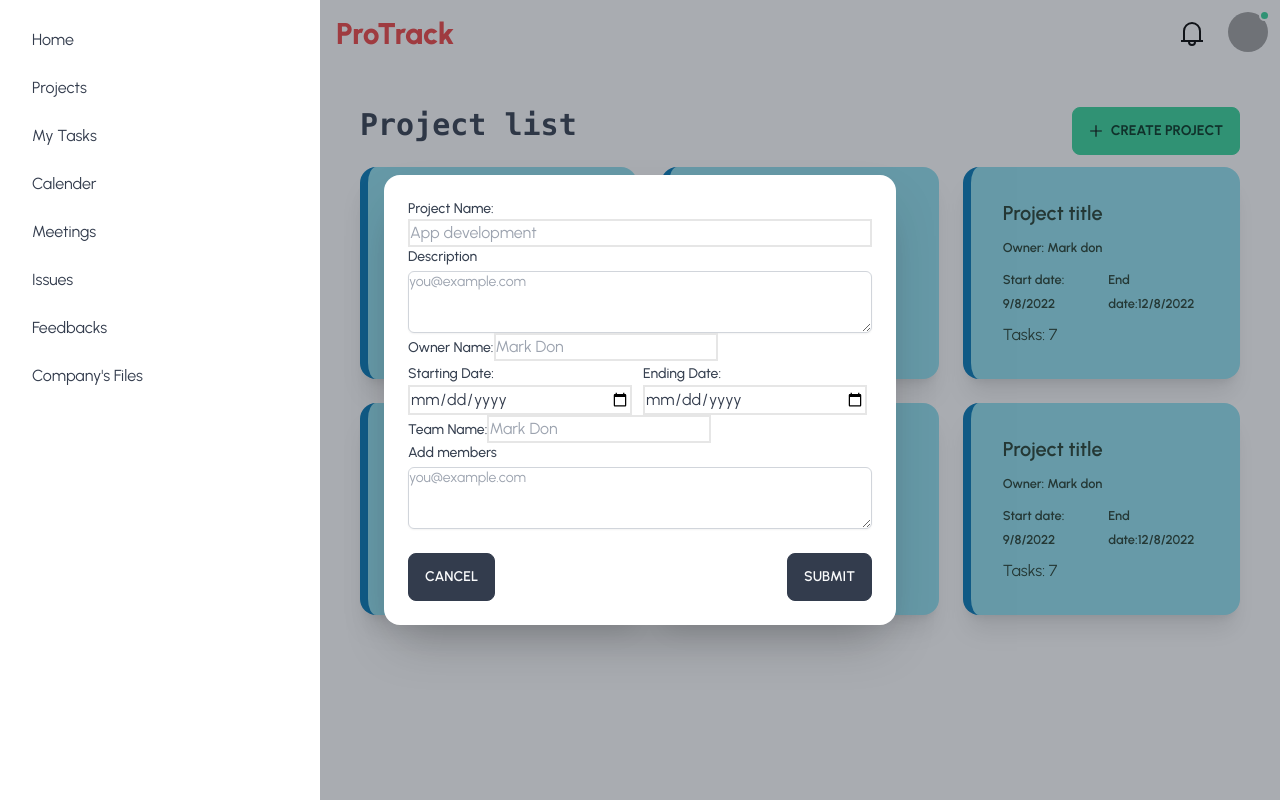
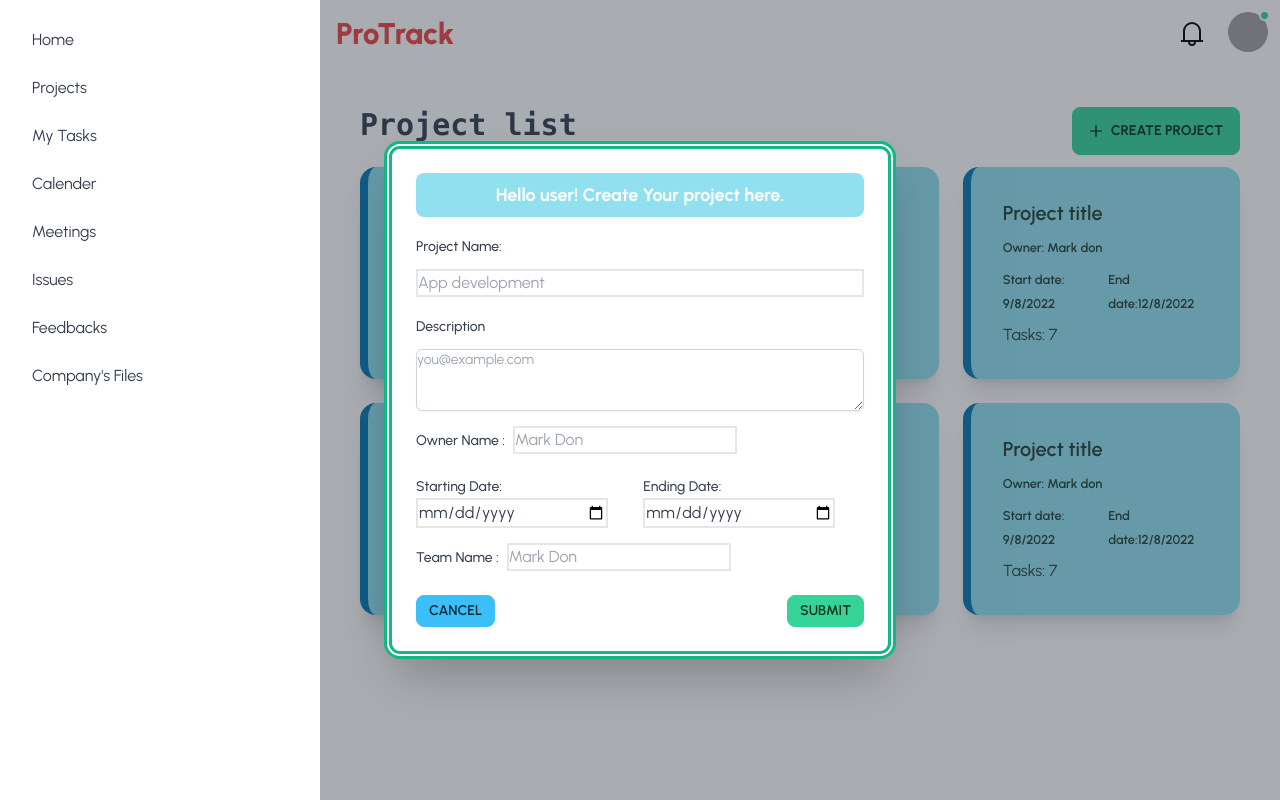
Before and after one commit to RAHUL573769/pro-track, a React (Create React App) app: page /dashboard/projects in a window 1280 px wide. Both pictures are taken after a click on the label "CREATE PROJECT". Shown: the top 800 px of the page. Built offline with nearby package versions, Linux system fonts and the light colour scheme; grey boxes are pictures that could not be loaded.

Commit message:
modal design modify

```diff
--- a/src/Components/Dashboard/AddProjectModal.jsx
+++ b/src/Components/Dashboard/AddProjectModal.jsx
@@ -8,16 +8,21 @@ const AddProjectModal = () => {
         console.log(data)
     }
     return (
-        <div className='grid justify-content-center'>
+        <div>
             {/* <!-- The button to open modal --> */}
             <label for="my-modal" class="btn btn-success font-bold mb-3"><GrAdd className="mr-2"></GrAdd>Create Project</label>
 
             {/* <!-- Put this part before </body> tag --> */}
             <input type="checkbox" id="my-modal" class="modal-toggle" />
             <div class="modal">
-                <div class="modal-box">
+                <div class="modal-box border-double border-8 border-emerald-500">
+
+                <div>
+                    <h3 class="font-bold text-lg text-center p-2 rounded-lg bg-seaBlue text-white">Hello user! Create Your project here.</h3>
+                </div>
+
                     <form onSubmit={handleSubmit(onSubmit)}>
-                        <label htmlFor="company-website" className="block text-sm font-medium text-gray-700">
+                        <label htmlFor="company-website" className="block text-sm mt-5 mb-3 font-medium text-gray-700">
                             Project Name:
                         </label>
 
@@ -30,7 +35,7 @@ const AddProjectModal = () => {
                             {...register("project-title")}
                         />
 
-                        <label htmlFor="about" className="block text-sm font-medium text-gray-700">
+                        <label htmlFor="about" className="block mt-5 mb-3  text-sm font-medium text-gray-700">
                             Description
                         </label>
 
@@ -43,72 +48,57 @@ const AddProjectModal = () => {
                             defaultValue={''}
                             {...register("about")}
                         />
-                        <label htmlFor="owner" className='"block text-sm font-medium text-gray-700'>Owner Name:</label>
+                        <label htmlFor="owner" className='inline-block mt-5 text-sm font-medium text-gray-700'>Owner Name :</label>
 
                         <input
                             type="text"
                             name="owner"
                             id="owner"
                             placeholder='Mark Don'
-                            className="border-solid border-2 border-base-200 w-56 "
+                            className="border-solid border-2 ml-2 border-base-200 w-56 "
                             {...register("owner")}
                         />
 
-                        <div className='flex'>
+                        <div className='flex mt-5'>
                             <div>
-                                <label htmlFor="start" className='"block text-sm font-medium text-gray-700'>Starting Date:</label>
+                                <label htmlFor="start" className='text-sm font-medium text-gray-700'>Starting Date:</label>
 
                                 <input
                                     type="date"
                                     name="start-date"
                                     id="start"
-                                    className="border-solid border-2 border-base-200 w-56 "
+                                    className="border-solid border-2 border-base-200 w-48"
                                     {...register("start-date")}
                                 />
 
                             </div>
 
                             <div>
-                                <label htmlFor="end" className='"block text-sm font-medium text-gray-700'>Ending Date:</label>
+                                <label htmlFor="end" className='text-sm font-medium text-gray-700'>Ending Date:</label>
 
                                 <input
                                     type="date"
                                     name="end-date"
                                     id="end"
-                                    className="border-solid border-2 border-base-200 w-56 "
+                                    className="border-solid border-2 border-base-200 w-48"
                                     {...register("end-date")}
                                 />
                             </div>
                         </div>
 
-                        <label htmlFor="owner" className='"block text-sm font-medium text-gray-700'>Team Name:</label>
+                        <label htmlFor="owner" className='inline-block text-sm mt-5 font-medium text-gray-700'>Team Name :</label>
 
                         <input
                             type="text"
                             name="team"
                             id="team"
                             placeholder='Mark Don'
-                            className="border-solid border-2 border-base-200 w-56 "
+                            className="border-solid border-2 ml-2 border-base-200 w-56 "
                             {...register("team")}
                         />
-
-                        <label htmlFor="about" className="block text-sm font-medium text-gray-700">
-                            Add members
-                        </label>
-
-                        <textarea
-                            id="members"
-                            name="members"
-                            rows={3}
-                            className="shadow-sm focus:ring-indigo-500 focus:border-indigo-500 mt-1 block w-full sm:text-sm border border-gray-300 rounded-md"
-                            placeholder="you@example.com"
-                            defaultValue={''}
-                            {...register("members")}
-                        />
-
                         <div class="modal-action flex justify-between">
-                            <label for="my-modal" class="btn">Cancel</label>
-                            <input type="submit" value='submit' className='btn'/>
+                            <label for="my-modal" class="btn btn-info btn-sm">Cancel</label>
+                            <input type="submit" value='submit' className='btn btn-success btn-sm'/>
                         </div>
 
                     </form>
```
